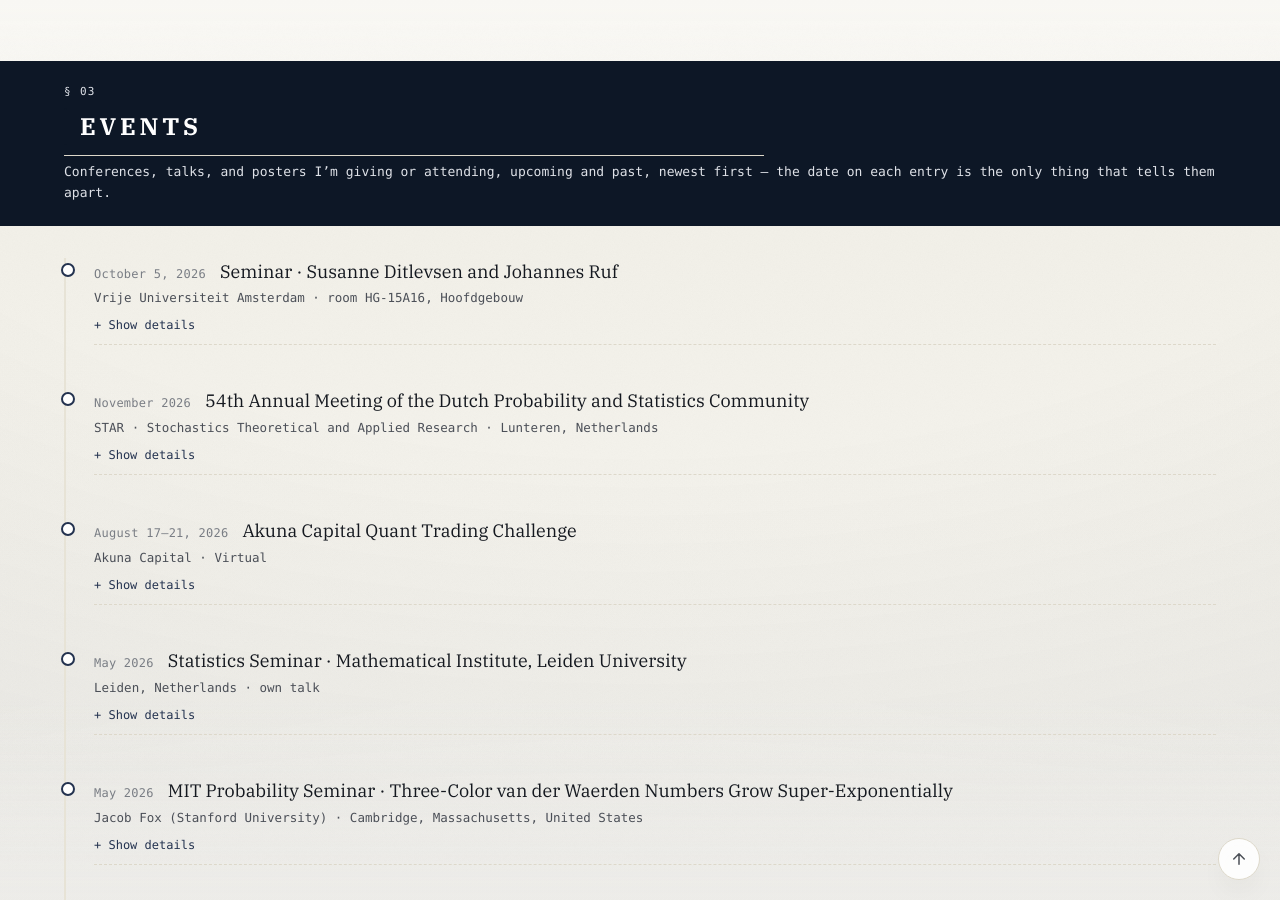
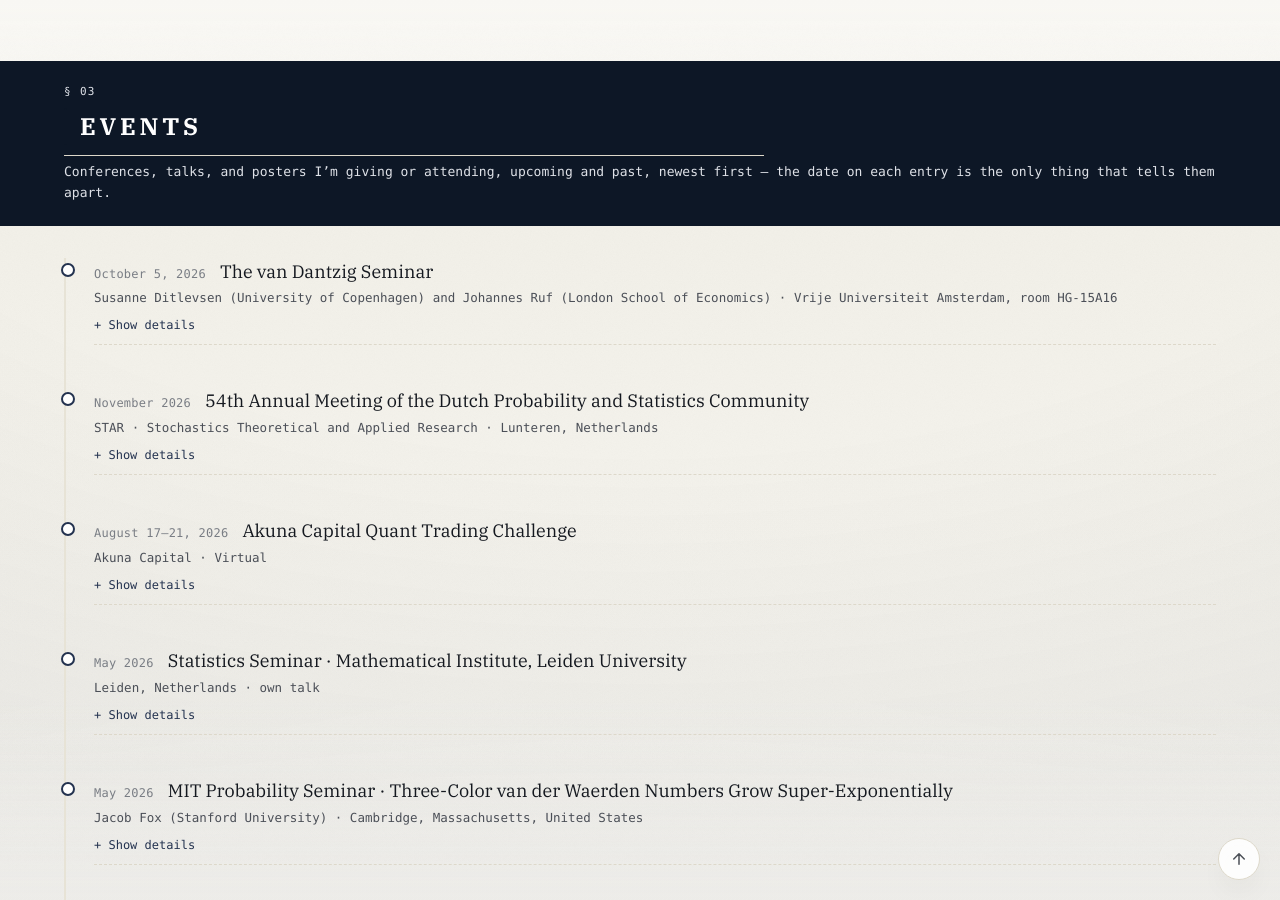
Before and after one commit to DaanZunnenberg/DaanZunnenberg.github.io, a Jekyll site: the page built from blogposts/index.md, in a window 1280 px wide and 900 px high, scrolled down 2580 px. Built offline with Jekyll 4.4.1, drawn with Linux system fonts in a browser that asks for light colours; some of the changed lines change nothing that is shown.

Commit message:
Rename seminar entry to The van Dantzig Seminar, simplify details

```diff
--- a/blogposts/index.md
+++ b/blogposts/index.md
@@ -144,9 +144,9 @@
   <div class="timeline-item">
     <div class="timeline-head">
       <span class="timeline-date">October 5, 2026</span>
-      <span class="timeline-title">Seminar &middot; Susanne Ditlevsen and Johannes Ruf</span>
+      <span class="timeline-title">The van Dantzig Seminar</span>
     </div>
-    <div class="timeline-org">Vrije Universiteit Amsterdam &middot; room HG-15A16, Hoofdgebouw</div>
+    <div class="timeline-org">Susanne Ditlevsen (University of Copenhagen) and Johannes Ruf (London School of Economics) &middot; Vrije Universiteit Amsterdam, room HG-15A16</div>
     <div class="readme-toggle">
       <button type="button" class="readme-summary" aria-expanded="false">
         <span class="label-open">+ Show details</span><span class="label-close">&minus; Hide details</span>
@@ -154,30 +154,8 @@
       <div class="readme-collapse">
         <div class="readme">
           <p>
-            An upcoming seminar with two speakers, Susanne Ditlevsen (University of Copenhagen) and Johannes
-            Ruf (London School of Economics), each giving an introductory talk in the morning and an
-            in-depth talk in the afternoon.
-          </p>
-          <h4>Programme</h4>
-          <p>
-            10:00&ndash;11:00 Introductory talk, Susanne Ditlevsen<br>
-            11:00&ndash;11:15 Coffee break<br>
-            11:15&ndash;12:15 Introductory talk, Johannes Ruf<br>
-            12:15&ndash;14:00 Lunch break<br>
-            14:00&ndash;15:00 In-depth talk, Susanne Ditlevsen<br>
-            15:00&ndash;15:15 Coffee break<br>
-            15:15&ndash;16:15 In-depth talk, Johannes Ruf<br>
-            16:15&ndash; Drinks
-          </p>
-          <h4>Susanne Ditlevsen</h4>
-          <p>
-            Talk 1: TBA<br>
-            Talk 2: TBA
-          </p>
-          <h4>Johannes Ruf</h4>
-          <p>
-            Talk 1: TBA<br>
-            Talk 2: TBA
+            An introductory and an in-depth talk from each of Susanne Ditlevsen and Johannes Ruf, running
+            10:00&ndash;16:15 with breaks, followed by drinks. Talk titles TBA.
           </p>
         </div>
       </div>
```
